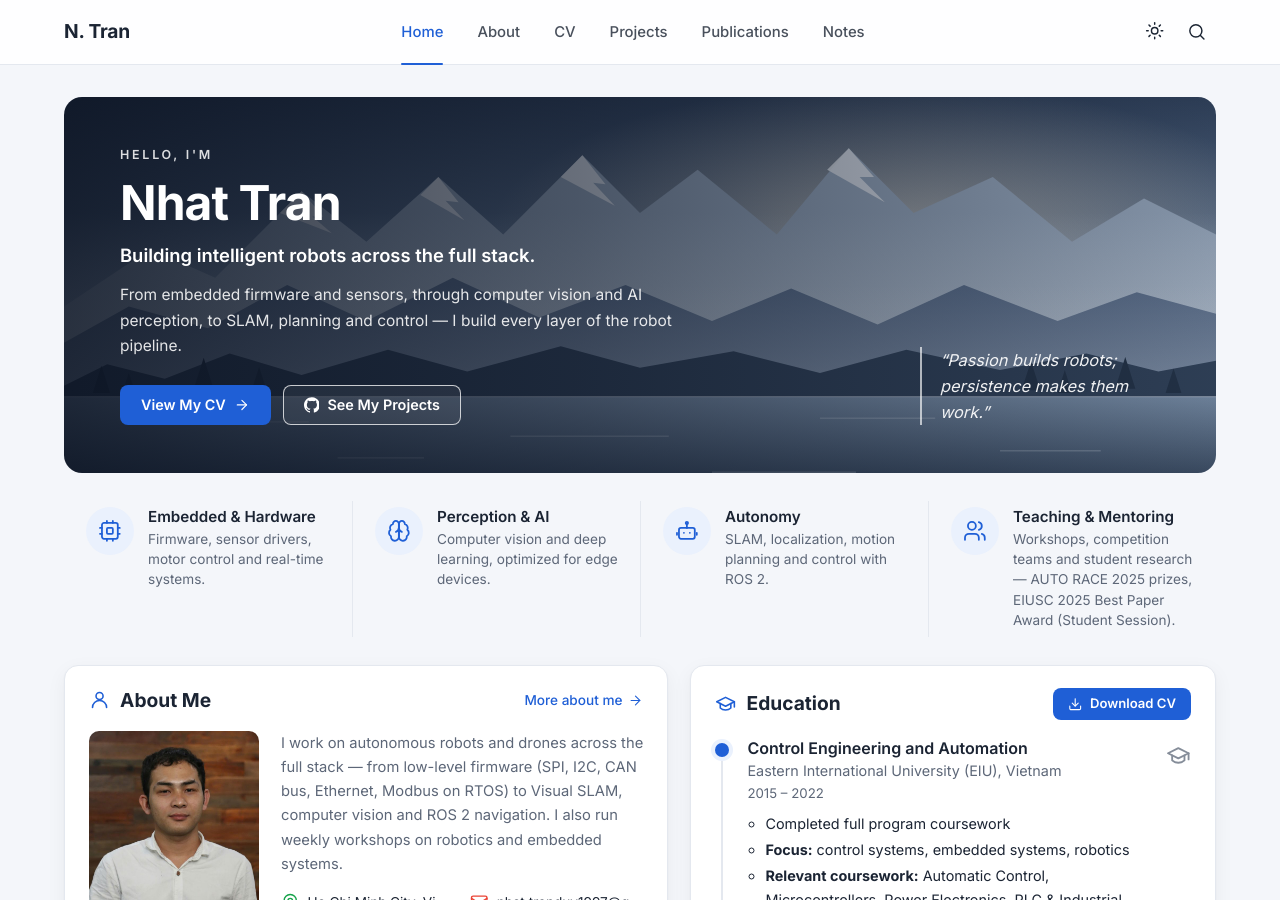
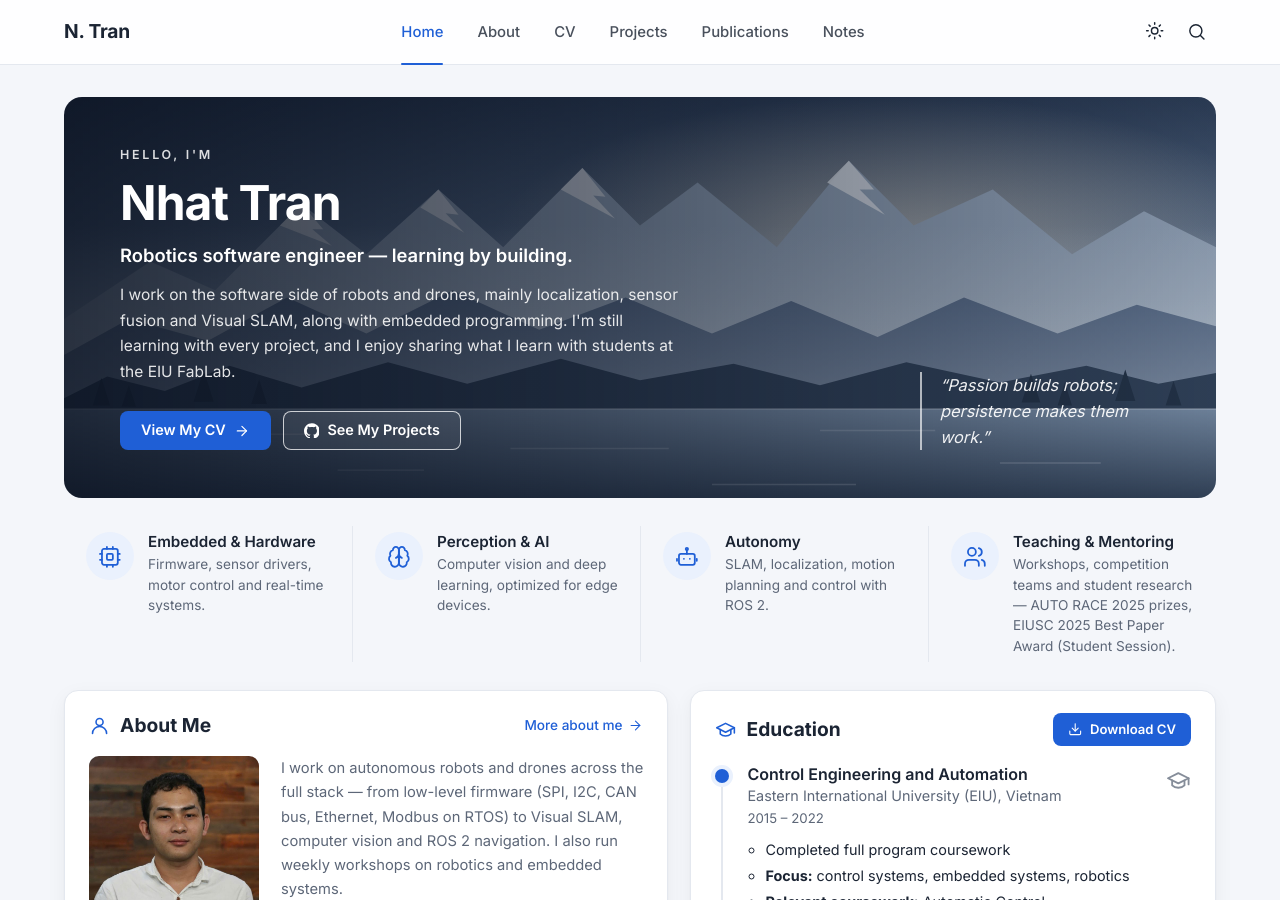
Before and after one commit to NhatTran-97/NhatTran-97.github.io, a Jekyll site: the page built from index.html, in a window 1280 px wide and 900 px high. Built offline with Jekyll 4.4.1, drawn with Linux system fonts in a browser that asks for light colours.

Commit message:
Hero: humbler tagline focused on localization, sensor fusion, Visual SLAM
Co-Authored-By: Claude Opus 5.5 <noreply@anthropic.com>
Claude-Session: https://claude.ai/code/session_01WtscMMpGViN2kQZVLN7Eom

```diff
--- a/_data/profile.yml
+++ b/_data/profile.yml
@@ -22,10 +22,11 @@ publication_names:
 # ----- Banner lớn ở trang Home -----
 hero:
   greeting: Hello, I'm
-  tagline: Building intelligent robots across the full stack.
+  tagline: Robotics software engineer — learning by building.
   intro: >-
-    From embedded firmware and sensors, through computer vision and AI perception,
-    to SLAM, planning and control — I build every layer of the robot pipeline.
+    I work on the software side of robots and drones, mainly localization, sensor
+    fusion and Visual SLAM, along with embedded programming. I'm still learning with
+    every project, and I enjoy sharing what I learn with students at the EIU FabLab.
   background: /assets/img/hero.svg     # Ảnh nền banner (ảnh ngang, ≥ 1600px)
   quote: "Passion builds robots; persistence makes them work."
   buttons:
```
